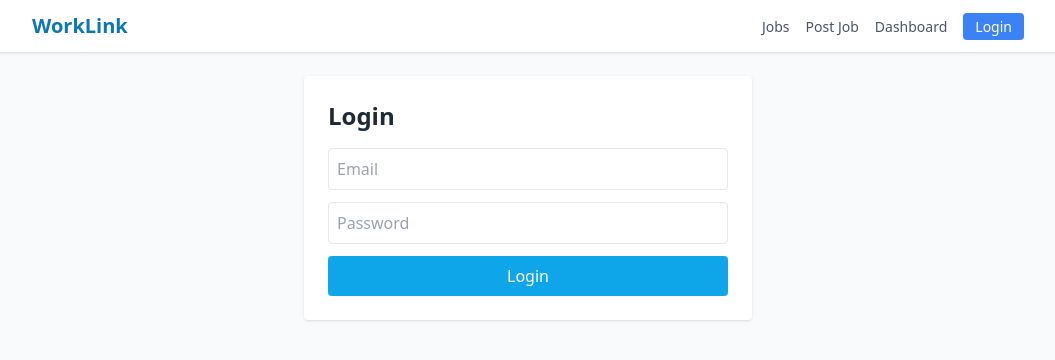
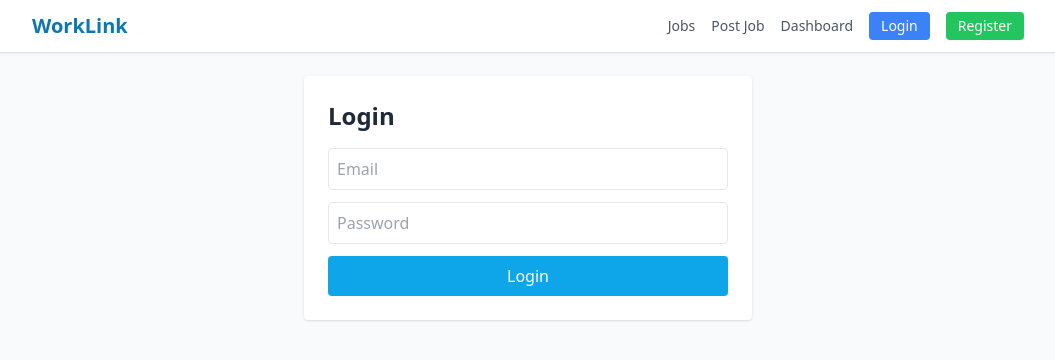
Before and after one commit to Prithvi-2k4/ai-freelance-escrow-india, a React (Create React App) app in the folder frontend/: page /login in a window 1280 px wide. Shown: the top 360 px of the page, without its empty margins (112-1167 px from the left). Built offline with nearby package versions, Linux system fonts and the light colour scheme; no server answers.

Commit message:
Update Navbar.jsx

```diff
--- a/frontend/src/components/Navbar.jsx
+++ b/frontend/src/components/Navbar.jsx
@@ -17,18 +17,20 @@ export default function Navbar(){
         <div>
           <Link to="/" className="text-xl font-semibold text-brand-700">WorkLink</Link>
         </div>
-        <div className="space-x-4">
+        <div className="space-x-4 flex items-center">
           <Link className="text-sm text-gray-600 hover:text-gray-900" to="/jobs">Jobs</Link>
           <Link className="text-sm text-gray-600 hover:text-gray-900" to="/post">Post Job</Link>
           <Link className="text-sm text-gray-600 hover:text-gray-900" to="/dashboard">Dashboard</Link>
-          {user ? (
+
+          {!user ? (
+            <>
+              <Link to="/login" className="text-sm bg-blue-500 text-white px-3 py-1 rounded">Login</Link>
+              <Link to="/register" className="ml-2 text-sm bg-green-500 text-white px-3 py-1 rounded">Register</Link>
+            </>
+          ) : (
             <>
               <span className="text-sm px-2">{user.name}</span>
               <button onClick={logout} className="text-sm bg-red-500 text-white px-3 py-1 rounded">Logout</button>
-            </>
-          ) : (
-            <>
-              <Link to="/login" className="text-sm bg-blue-500 text-white px-3 py-1 rounded">Login</Link>
             </>
           )}
         </div>
```
